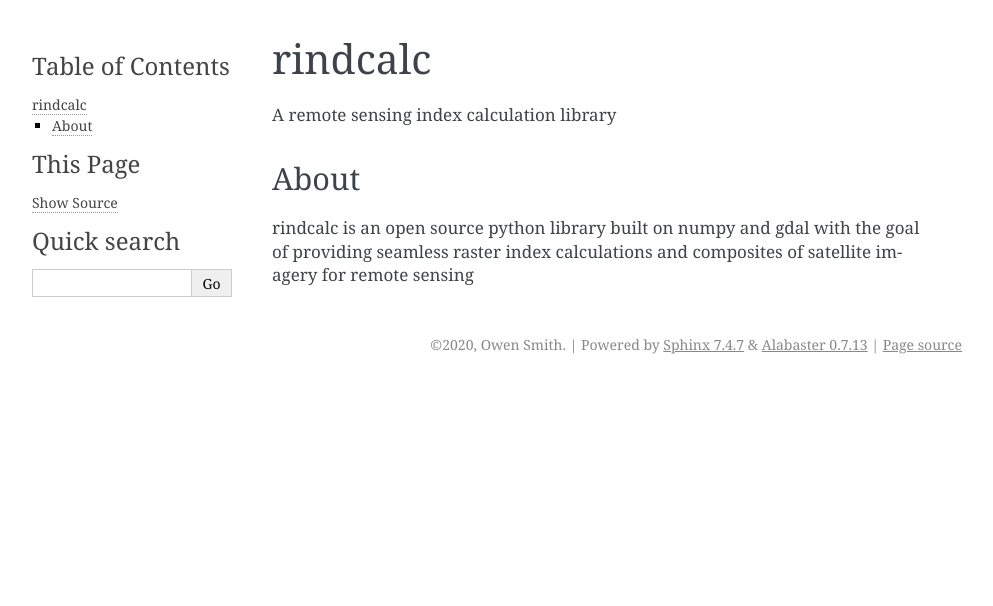
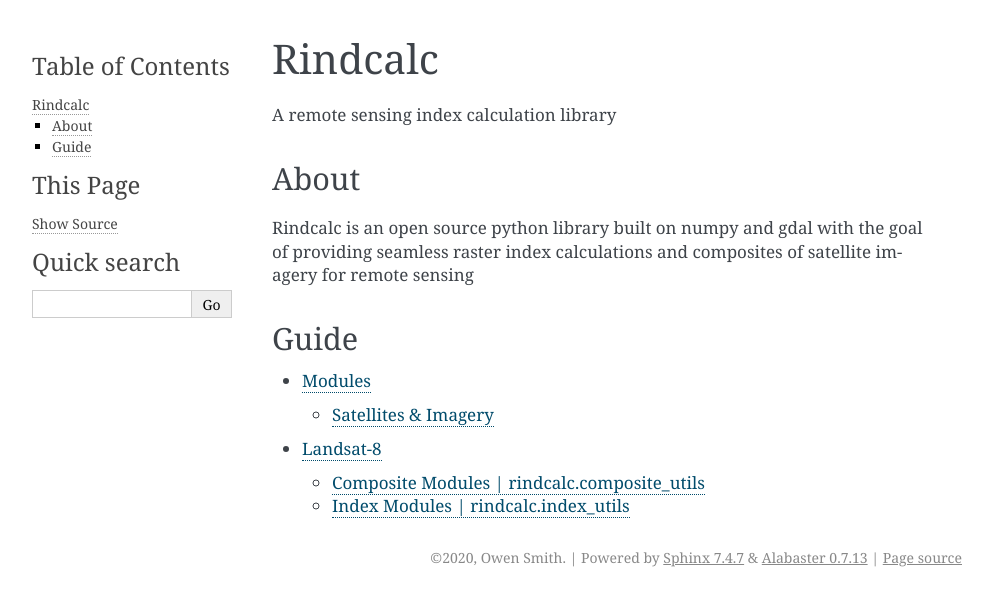
Before and after one commit to ocsmit/rindcalc, a Sphinx documentation site: the page built from docs/source/index.rst, in a window 1280 px wide. Shown: the top 606 px of the page, without its empty margins (148-1141 px from the left). Built offline with Sphinx 7.4.7, drawn with Linux system fonts in a browser that asks for light colours; some of the changed lines change nothing that is shown.

Commit message:
add modules to docs

```diff
--- /dev/null
+++ b/docs/source/Modules.rst
@@ -0,0 +1,36 @@
+Modules
+=======
+Conatains all modules
+
+Satellites & Imagery
+^^^^^^^^^^^^^^^^^^^^
+ * Landsat-8
+ * National Agricultural Imagery Program - NAIP
+ * Sentinel-2 - WIP
+ * MODIS - WIP
+
+Landsat-8
+=========
+
+Composite Modules | rindcalc.composite_utils
+^^^^^^^^^^^^^^^^^^^^^^^^^^^^^^^^^^^^^^^^^^^^
+ * RGB(landsat_dir, out_composite)
+ * FalseColor(landsat_dir, out_composite)
+
+Index Modules | rindcalc.index_utils
+^^^^^^^^^^^^^^^^^^^^^^^^^^^^^^^^^^^^
+ * AWEIsh(landsat_dir, aweish_out, mask_clouds)
+ * AWEInsh(landsat_dir, aweinsh_out, mask_clouds)
+ * NDMI(landsat_dir, ndmi_out)
+ * MNDWI(landsat_dir, mndwi_out)
+ * NDVI(landsat_dir, ndvi_out, mask_clouds)
+ * GNDVI(landsat_dir, gndvi_out)
+ * ARVI(landsat_dir, arvi_out)
+ * VARI(landsat_dir, vari_out)
+ * SAVI(landsat_dir, soil_brightness, savi_out)
+ * NDBI(landsat_dir, ndbi_out)
+ * NDBaI(landsat_dir, ndbai_out)
+ * NBLI(landsat_dir, nbli_out)
+ * EBBI(landsat_dir, ebbi_out)
+ * UI(landsat_dir, ui_out )
+ * NBRI(landsat_dir, nbri_out)
--- a/docs/source/index.rst
+++ b/docs/source/index.rst
@@ -1,13 +1,18 @@
-rindcalc
+Rindcalc
 ========
 A remote sensing index calculation library
 
 About
 ^^^^^
-rindcalc is an open source python library built on numpy and gdal with the
+Rindcalc is an open source python library built on numpy and gdal with the
 goal of providing seamless raster index calculations and
 composites of satellite imagery for remote sensing
 
+
+Guide
+^^^^^
+
 .. toctree::
    :maxdepth: 2
-   :caption: Contents:
+
+   Modules
```
